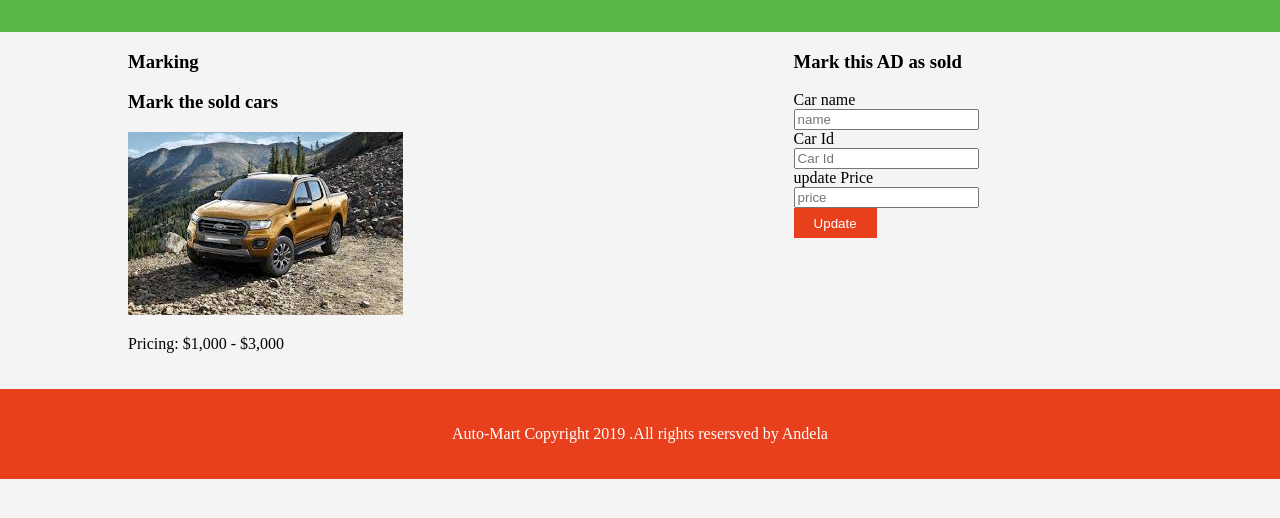
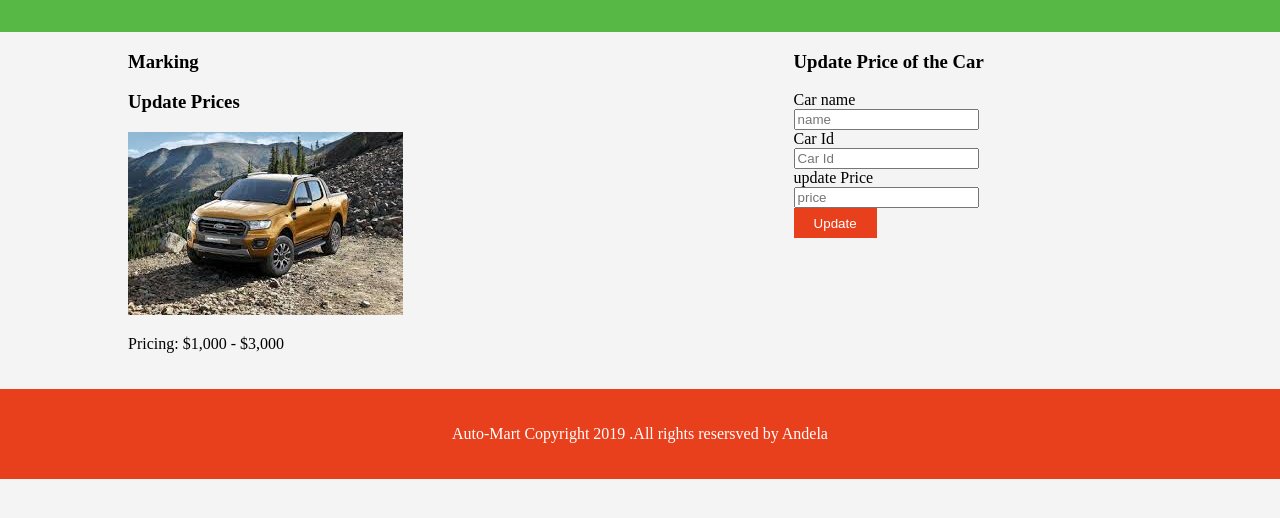
Before and after one commit to nshutijonathan/Auto-Mart, a plain HTML site: page html/update_price.html in a window 1280 px wide. Shown: the part 68-586 px from the top of the page. Drawn offline with Linux system fonts and the light colour scheme.

Commit message:
[seller-mark-sold-cars-166152374]added car photo to be updated.

```diff
--- a/html/update_price.html
+++ b/html/update_price.html
@@ -29,7 +29,7 @@
 			<h1 class="page-title">Marking</h1>
 			<ul id="marking">
 				<li>
-					<h3>Mark the sold cars</h3>
+					<h3>Update Prices</h3>
 					<p><img src="../assets/newcar2.jpg">
 						</p>
 						  <p>Pricing: $1,000 - $3,000</p>
@@ -40,7 +40,7 @@
 		</article>
 		<aside id="sidebar">
 			<div class="dark">
-				<h3>Mark this AD as sold</h3>
+				<h3>Update Price of the Car</h3>
 				<form class="Quote">
 					<div>
 						<label>Car name</label><br>
```
